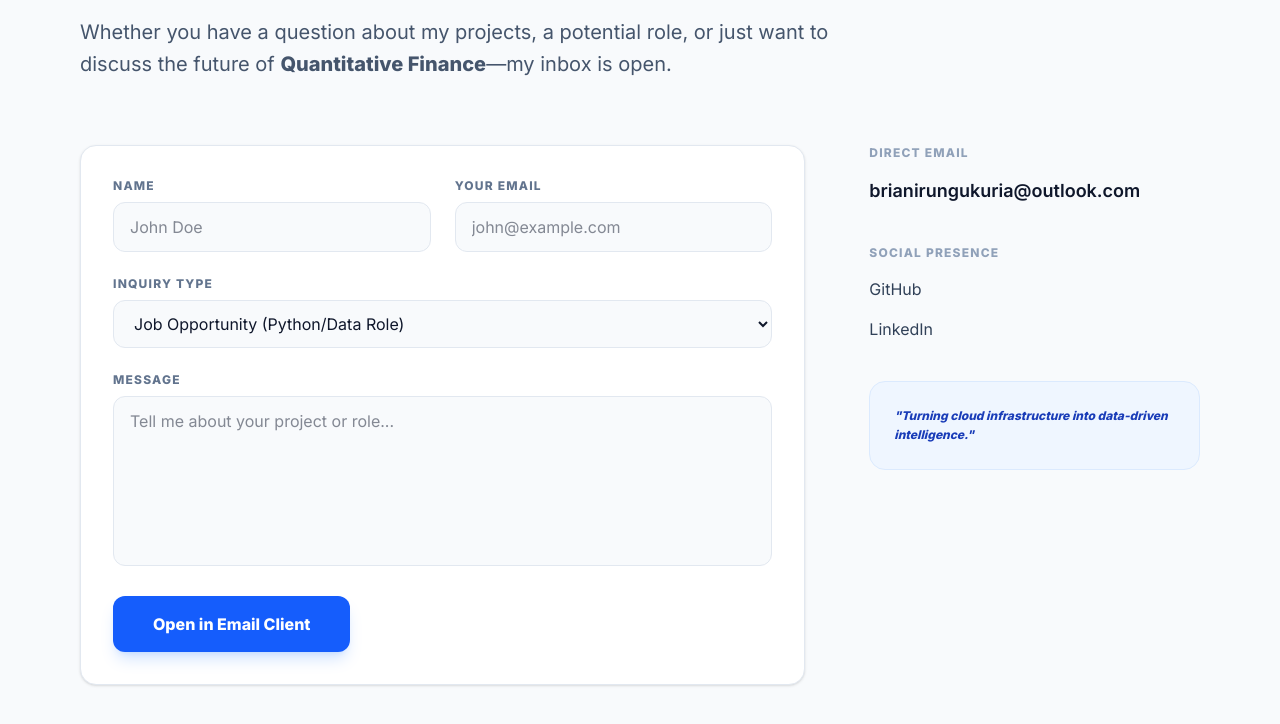
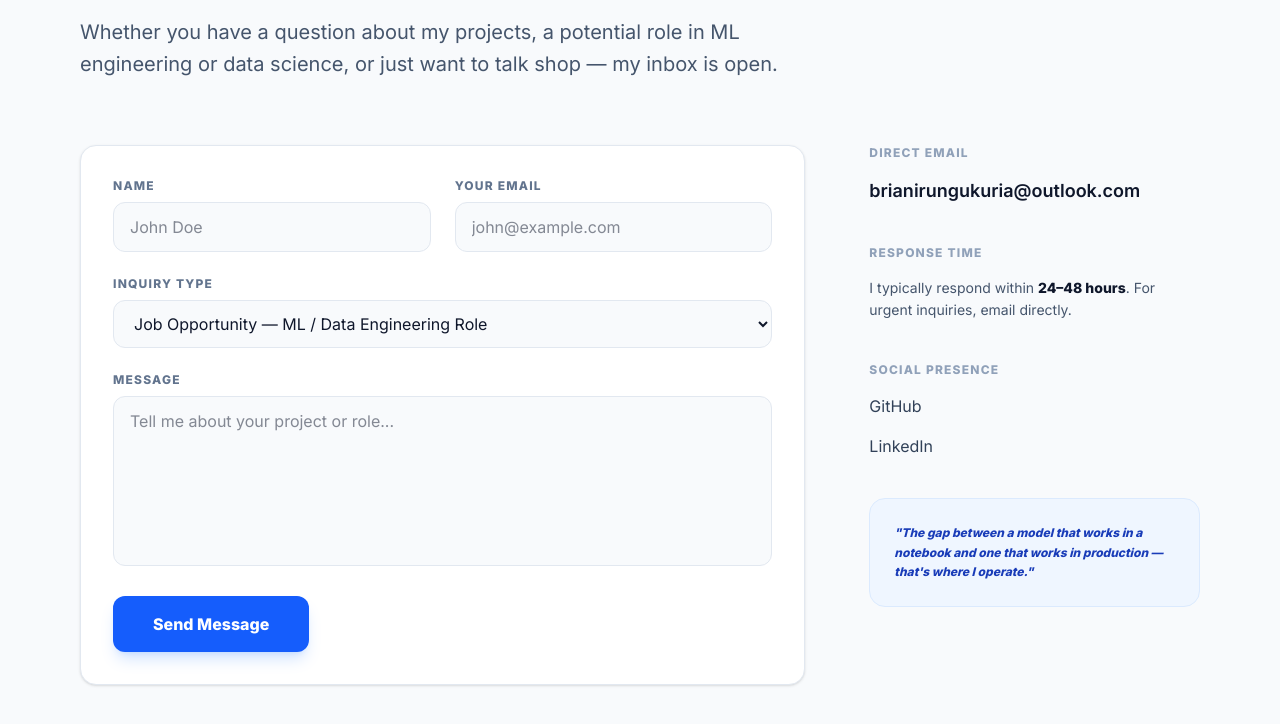
Before and after one commit to Kobeyvines/kobeyvines.github.io, an Astro site: page /contact in a window 1280 px wide. Shown: the part 258-982 px from the top of the page. Built offline with nearby package versions, Linux system fonts and the light colour scheme; Astro itself is replaced by a stand-in of ours.

Commit message:
Improved Contacts Page

```diff
--- a/src/pages/contact.astro
+++ b/src/pages/contact.astro
@@ -2,14 +2,14 @@
 import Layout from '../layouts/Layout.astro';
 ---
 
-<Layout title="Contact Brian Kuria | Let's Talk Data" description="Get in touch for Python engineering, Data Science projects, or AWS Cloud architecture inquiries.">
+<Layout title="Contact Brian Kuria | Let's Talk Data" description="Get in touch for ML engineering, data science projects, or AWS cloud architecture inquiries.">
   <main class="max-w-6xl mx-auto px-4 py-20">
     <div class="max-w-3xl mb-16">
       <h1 class="text-4xl md:text-5xl font-extrabold text-slate-900 dark:text-white mb-6 tracking-tight">
         Let's build something <span class="text-blue-600 dark:text-blue-400">meaningful.</span>
       </h1>
       <p class="text-xl text-slate-600 dark:text-slate-400 leading-relaxed">
-        Whether you have a question about my projects, a potential role, or just want to discuss the future of <strong>Quantitative Finance</strong>—my inbox is open.
+        Whether you have a question about my projects, a potential role in ML engineering or data science, or just want to talk shop — my inbox is open.
       </p>
     </div>
 
@@ -32,9 +32,9 @@ import Layout from '../layouts/Layout.astro';
           <div>
             <label for="subject" class="block text-xs font-bold uppercase tracking-widest text-slate-500 mb-2">Inquiry Type</label>
             <select id="subject" name="subject" class="w-full px-4 py-3 bg-slate-50 dark:bg-slate-800 border border-slate-200 dark:border-slate-700 rounded-xl text-slate-900 dark:text-white focus:ring-2 focus:ring-blue-500 outline-none transition-all">
-              <option value="Job Opportunity">Job Opportunity (Python/Data Role)</option>
+              <option value="Job Opportunity">Job Opportunity — ML / Data Engineering Role</option>
               <option value="Project Collaboration">Project Collaboration</option>
-              <option value="AWS/Cloud Consulting">AWS/Cloud Consulting</option>
+              <option value="AWS/Cloud Consulting">AWS / Cloud Consulting</option>
               <option value="General Inquiry">Just saying hi!</option>
             </select>
           </div>
@@ -46,7 +46,7 @@ import Layout from '../layouts/Layout.astro';
           </div>
 
           <button type="submit" class="w-full md:w-auto bg-blue-600 hover:bg-blue-700 text-white font-bold px-10 py-4 rounded-xl transition-all shadow-lg shadow-blue-500/20">
-            Open in Email Client
+            Send Message
           </button>
         </form>
       </div>
@@ -54,8 +54,15 @@ import Layout from '../layouts/Layout.astro';
       <div class="space-y-10">
         <div>
           <h3 class="text-xs font-bold uppercase tracking-widest text-slate-400 mb-4">Direct Email</h3>
-          <p class="text-lg font-semibold text-slate-900 dark:text-white">
+          <a href="mailto:brianirungukuria@outlook.com" class="text-lg font-semibold text-slate-900 dark:text-white hover:text-blue-600 dark:hover:text-blue-400 transition-colors break-all">
             brianirungukuria@outlook.com
+          </a>
+        </div>
+
+        <div>
+          <h3 class="text-xs font-bold uppercase tracking-widest text-slate-400 mb-4">Response Time</h3>
+          <p class="text-sm text-slate-600 dark:text-slate-400 leading-relaxed">
+            I typically respond within <strong class="text-slate-900 dark:text-white">24–48 hours</strong>. For urgent inquiries, email directly.
           </p>
         </div>
 
@@ -77,7 +84,7 @@ import Layout from '../layouts/Layout.astro';
 
         <div class="p-6 bg-blue-50 dark:bg-blue-900/20 rounded-2xl border border-blue-100 dark:border-blue-800">
           <p class="text-xs text-blue-800 dark:text-blue-300 leading-relaxed font-bold italic">
-            "Turning cloud infrastructure into data-driven intelligence."
+            "The gap between a model that works in a notebook and one that works in production — that's where I operate."
           </p>
         </div>
       </div>
@@ -91,24 +98,17 @@ import Layout from '../layouts/Layout.astro';
   contactForm.addEventListener('submit', (e) => {
     e.preventDefault();
 
-    // 1. Get values
     const name = document.getElementById('name').value;
     const inquiryType = document.getElementById('subject').value;
     const message = document.getElementById('message').value;
 
-    // 2. Set your destination email
     const myEmail = "brianirungukuria@outlook.com";
 
-    // 3. Build a "Natural" Subject and Body
-    // This makes it look like a regular email in your inbox
     const subject = encodeURIComponent(`${inquiryType} - ${name}`);
-
-    // We only put the message here, with a simple sign-off
     const body = encodeURIComponent(
       `Hi Brian,\n\n${message}\n\nBest regards,\n${name}`
     );
 
-    // 4. Trigger email client
     window.location.href = `mailto:${myEmail}?subject=${subject}&body=${body}`;
   });
 </script>
```
